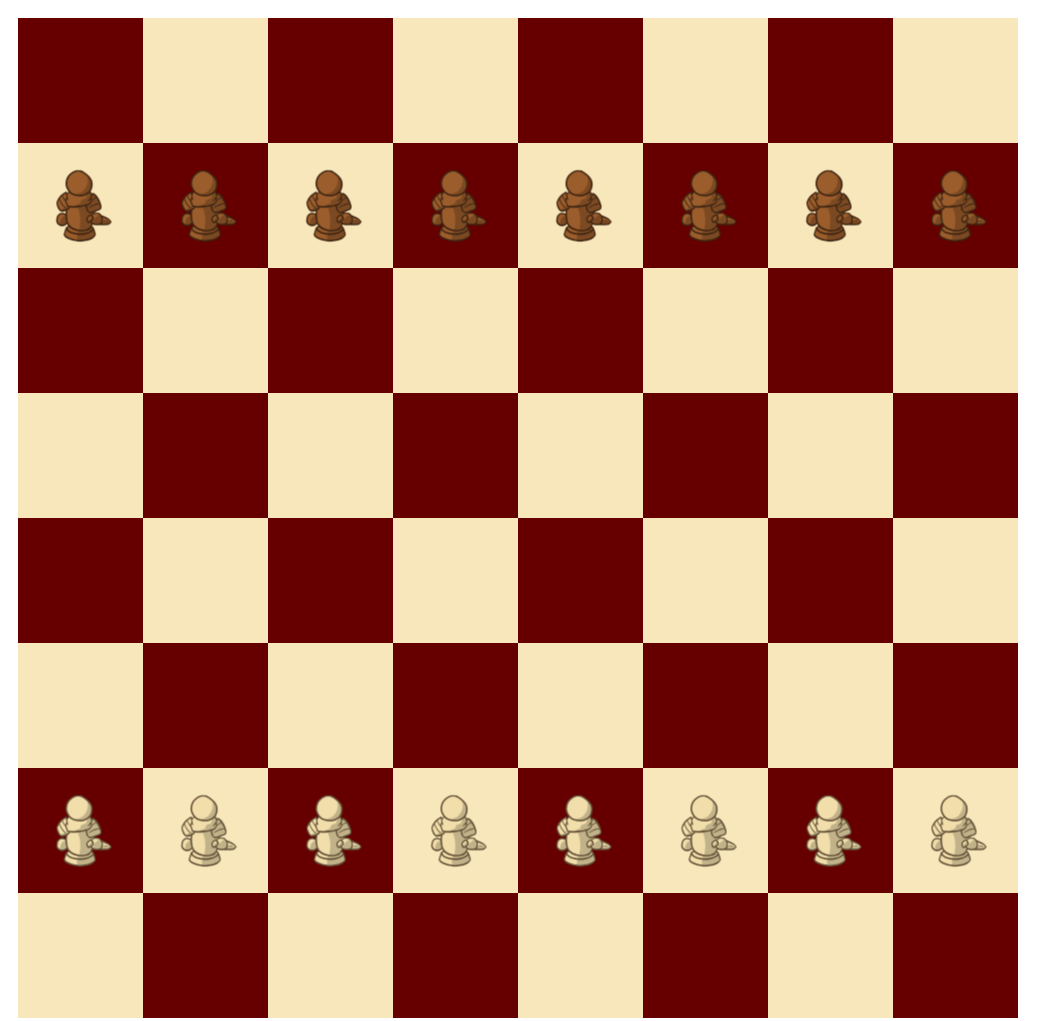
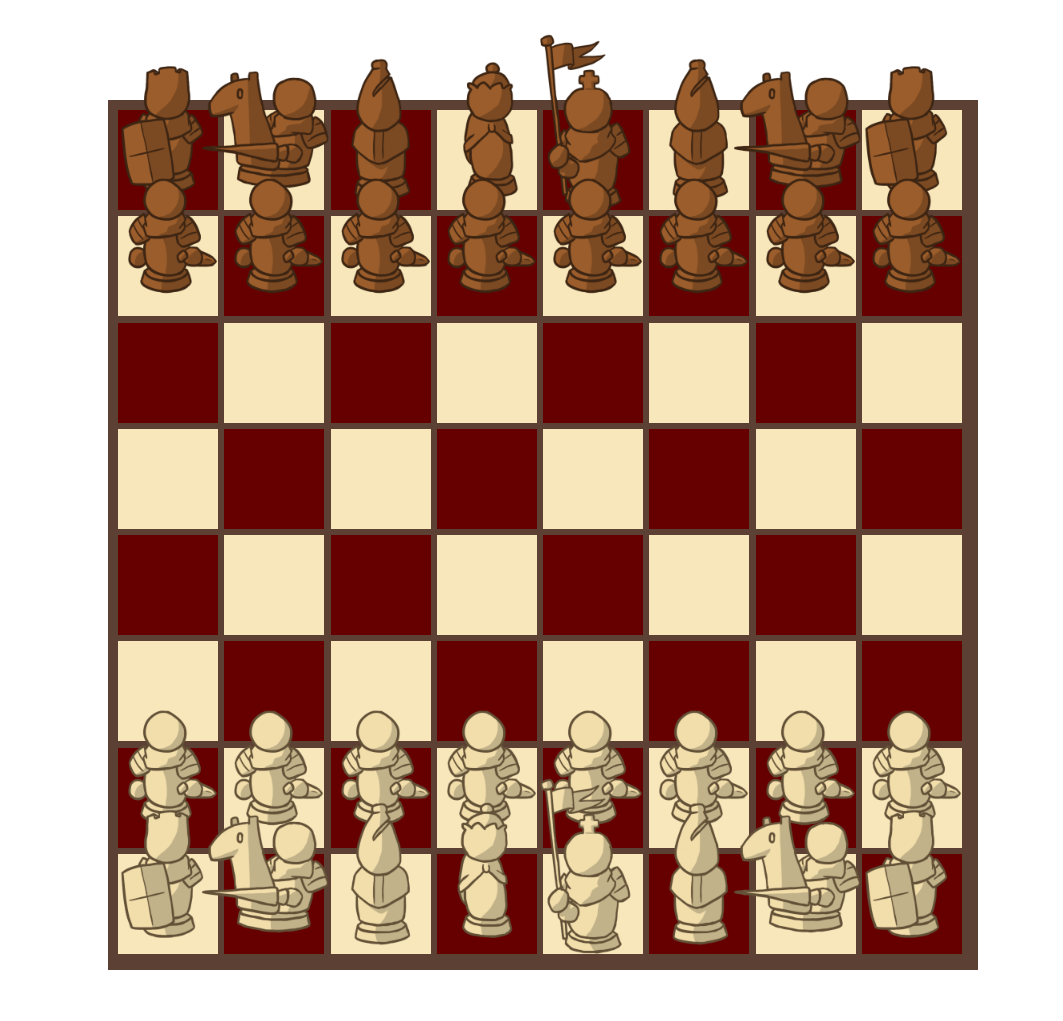
Before and after one commit to espocia/chessJS, a plain HTML site: page index.html in a window 1280 px wide. Shown: the whole page, without its empty margins (0-1063 px from the left). Drawn offline with Linux system fonts and the light colour scheme.

Commit message:
add: new node levels for pieces

```diff
--- a/script.js
+++ b/script.js
@@ -1,13 +1,16 @@
 class Board {
 	#whitePiece
 	#blackPeice
-	#initializePiece(piece, asset) {
+	#initializePiece(piece) {
 		const children = this.board.children;
 		for (let i = 0; i < piece.length; i++) {
 			for (let j = 0; j < children.length; j++) {
 				const targetPiece = piece[i];
 				if (piece[i].location === children.item(j).id) {
-					const pawn = new ChessPiece(asset, targetPiece.id, targetPiece.location, targetPiece.color);
+					const asset = (color, type) => {
+						return `./assets/chess-${type}-${color}.png`
+					}
+					const pawn = new ChessPiece(asset(targetPiece.color, targetPiece.type), targetPiece.id, targetPiece.location, targetPiece.color);
 					children.item(j).appendChild(pawn.init());
 				};
 			};
@@ -64,7 +67,6 @@ class Board {
 						}
 
 						const target = targetPieceColorMove().find((piece) => piece.id === data)
-						console.log(target)
 					}
 				}
 				cell.ondragover = (event) => { event.preventDefault() }
@@ -78,8 +80,8 @@ class Board {
 				this.board.appendChild(cell)
 			}
 		}
-		this.#initializePiece(this.#whitePiece, './assets/chess-pawn-white.png')
-		this.#initializePiece(this.#blackPeice, './assets/chess-pawn-black.png')
+		this.#initializePiece(this.#whitePiece)
+		this.#initializePiece(this.#blackPeice)
 	}
 }
 
@@ -96,17 +98,22 @@ class ChessPiece {
 		this.#color = color
 	}
 	init() {
-		const img = document.createElement("img");
-		img.id = this.#id
-		img.dataset.color = this.#color
-		img.draggable = true;
-		img.ondragstart = (event) => {
-			event.dataTransfer.setData("id", event.target.id);
-			event.dataTransfer.setData("color", event.target.getAttribute('data-color'));
+		const div = document.createElement("div");
+		const img = document.createElement("img")
+
+		img.src = this.sprite
+		div.id = this.#id
+		div.dataset.color = this.#color
+		div.draggable = true;
+		div.ondragstart = (event) => {
+			const target = event.target.parentNode;
+			event.dataTransfer.setData("id", target.id);
+			event.dataTransfer.setData("color", target.getAttribute('data-color'));
 		};
-		img.src = this.sprite
-		img.classList.add('piece')
-		return img
+		div.src = this.sprite
+		div.classList.add('piece')
+		div.appendChild(img)
+		return div
 	}
 
 	get coordinate() {
@@ -127,6 +134,14 @@ const whitePieces = [
 	{ color: 'white', type: 'pawn', id: 'whitePawn6', location: 'G6' },
 	{ color: 'white', type: 'pawn', id: 'whitePawn7', location: 'G7' },
 	{ color: 'white', type: 'pawn', id: 'whitePawn8', location: 'G8' },
+	{ color: 'white', type: 'rook', id: 'whiteRook1', location: 'H1' },
+	{ color: 'white', type: 'rook', id: 'whiteRook2', location: 'H8' },
+	{ color: 'white', type: 'knight', id: 'whiteKnight1', location: 'H2' },
+	{ color: 'white', type: 'knight', id: 'whiteKnight2', location: 'H7' },
+	{ color: 'white', type: 'bishop', id: 'whiteBishop1', location: 'H6' },
+	{ color: 'white', type: 'bishop', id: 'whiteBishop1', location: 'H3' },
+	{ color: 'white', type: 'king', id: 'whiteKing', location: 'H5' },
+	{ color: 'white', type: 'queen', id: 'whiteQueen', location: 'H4' },
 ];
 
 const blackPieces = [
@@ -138,6 +153,14 @@ const blackPieces = [
 	{ color: 'black', type: 'pawn', id: 'blackPawn6', location: 'B6' },
 	{ color: 'black', type: 'pawn', id: 'blackPawn7', location: 'B7' },
 	{ color: 'black', type: 'pawn', id: 'blackPawn8', location: 'B8' },
+	{ color: 'black', type: 'rook', id: 'blackRook1', location: 'A1' },
+	{ color: 'black', type: 'rook', id: 'blackRook2', location: 'A8' },
+	{ color: 'black', type: 'knight', id: 'blackKnight1', location: 'A2' },
+	{ color: 'black', type: 'knight', id: 'blackKnight2', location: 'A7' },
+	{ color: 'black', type: 'bishop', id: 'blackBishop1', location: 'A6' },
+	{ color: 'black', type: 'bishop', id: 'blackBishop1', location: 'A3' },
+	{ color: 'black', type: 'king', id: 'blackKing', location: 'A5' },
+	{ color: 'black', type: 'queen', id: 'blackQueen', location: 'A4' },
 ];
 
 const boardDiv = document.getElementById('board')
--- a/style.css
+++ b/style.css
@@ -1,9 +1,11 @@
 #board {
-	width: 1000px;
-	height: 1000px;
 	display: grid;
 	grid-template-columns: auto auto auto auto auto auto auto auto;
+	width: 850px;
+	height: 850px;
 	padding: 10px;
+	margin: 100px;
+	background: #5C4033;
 }
 
 .white {
@@ -17,26 +19,30 @@
 }
 
 .cell {
-	position: relative;
+	width: 100px;
+	height: 100px;
 }
 
-p {
-	width: 50px;
-	height: 50px;
-	position: absolute;
-	top: 50%;
-	left: 50%;
-	transform: translate(-50%, -50%);
+
+.piece {
+	position: relative;
+	width: 100px;
+	height: 100px;
+	opacity: 1 !important;
+	cursor: pointer;
+	/*background: blue;*/
 }
 
-.piece {
+.piece:hover {
+	background: yellow;
+}
+
+.piece>img {
 	position: absolute;
-	display: flex;
-	top: 50%;
+	transform: translate(-50%, -50%);
+	top: 20%;
 	left: 50%;
-	transform: translate(-50%, -50%);
-	opacity: 1 !important;
-	width: 100%;
-	height: 100%;
-	cursor: pointer;
+	width: 200%;
+	height: 200%;
+	background: none;
 }
```
